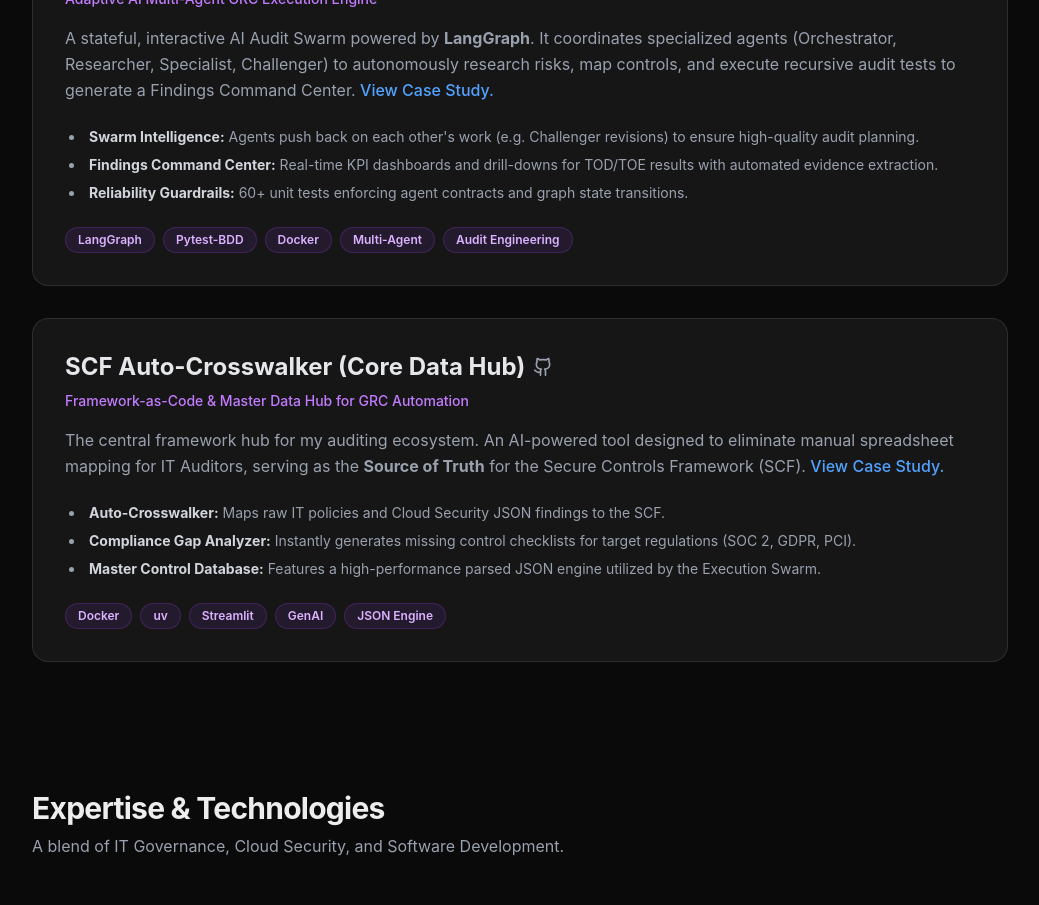
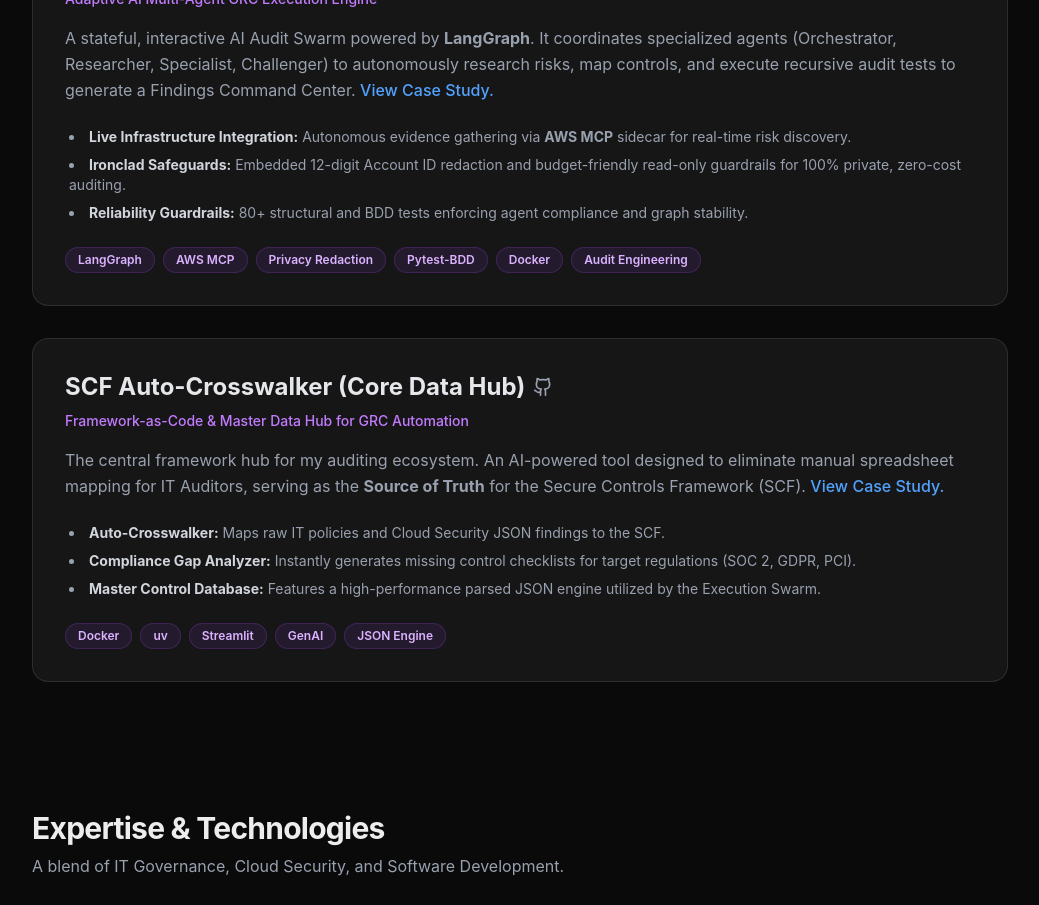
Before and after one commit to tvobrachini/tvobrachini.github.io, a React (Vite) app: page / in a window 1280 px wide. Shown: the part 2640-3545 px from the top of the page, without its empty margins (120-1159 px from the left). Built offline with nearby package versions, Linux system fonts and the light colour scheme.

Commit message:
feat: showcase AWS MCP integration and Ironclad security safeguards

```diff
--- a/src/App.tsx
+++ b/src/App.tsx
@@ -161,12 +161,12 @@ function App() {
                 A stateful, interactive AI Audit Swarm powered by <b>LangGraph</b>. It coordinates specialized agents (Orchestrator, Researcher, Specialist, Challenger) to autonomously research risks, map controls, and execute recursive audit tests to generate a Findings Command Center. <a href="https://github.com/tvobrachini/grc-audit-swarm/blob/master/CASE_STUDY.md" target="_blank" rel="noreferrer" className="text-blue-400 hover:text-blue-300 font-medium">View Case Study.</a>
               </p>
               <ul className="list-disc list-inside text-sm text-gray-400 space-y-2 mb-6 ml-1">
-                <li><strong className="text-gray-300">Swarm Intelligence:</strong> Agents push back on each other's work (e.g. Challenger revisions) to ensure high-quality audit planning.</li>
-                <li><strong className="text-gray-300">Findings Command Center:</strong> Real-time KPI dashboards and drill-downs for TOD/TOE results with automated evidence extraction.</li>
-                <li><strong className="text-gray-300">Reliability Guardrails:</strong> 60+ unit tests enforcing agent contracts and graph state transitions.</li>
+                <li><strong className="text-gray-300">Live Infrastructure Integration:</strong> Autonomous evidence gathering via <b>AWS MCP</b> sidecar for real-time risk discovery.</li>
+                <li><strong className="text-gray-300">Ironclad Safeguards:</strong> Embedded 12-digit Account ID redaction and budget-friendly read-only guardrails for 100% private, zero-cost auditing.</li>
+                <li><strong className="text-gray-300">Reliability Guardrails:</strong> 80+ structural and BDD tests enforcing agent compliance and graph stability.</li>
               </ul>
               <div className="flex flex-wrap gap-2">
-                {['LangGraph', 'Pytest-BDD', 'Docker', 'Multi-Agent', 'Audit Engineering'].map(tag => (
+                {['LangGraph', 'AWS MCP', 'Privacy Redaction', 'Pytest-BDD', 'Docker', 'Audit Engineering'].map(tag => (
                   <span key={tag} className="text-xs font-semibold px-3 py-1 bg-purple-500/10 text-purple-300 border border-purple-500/20 rounded-full">{tag}</span>
                 ))}
               </div>
```
